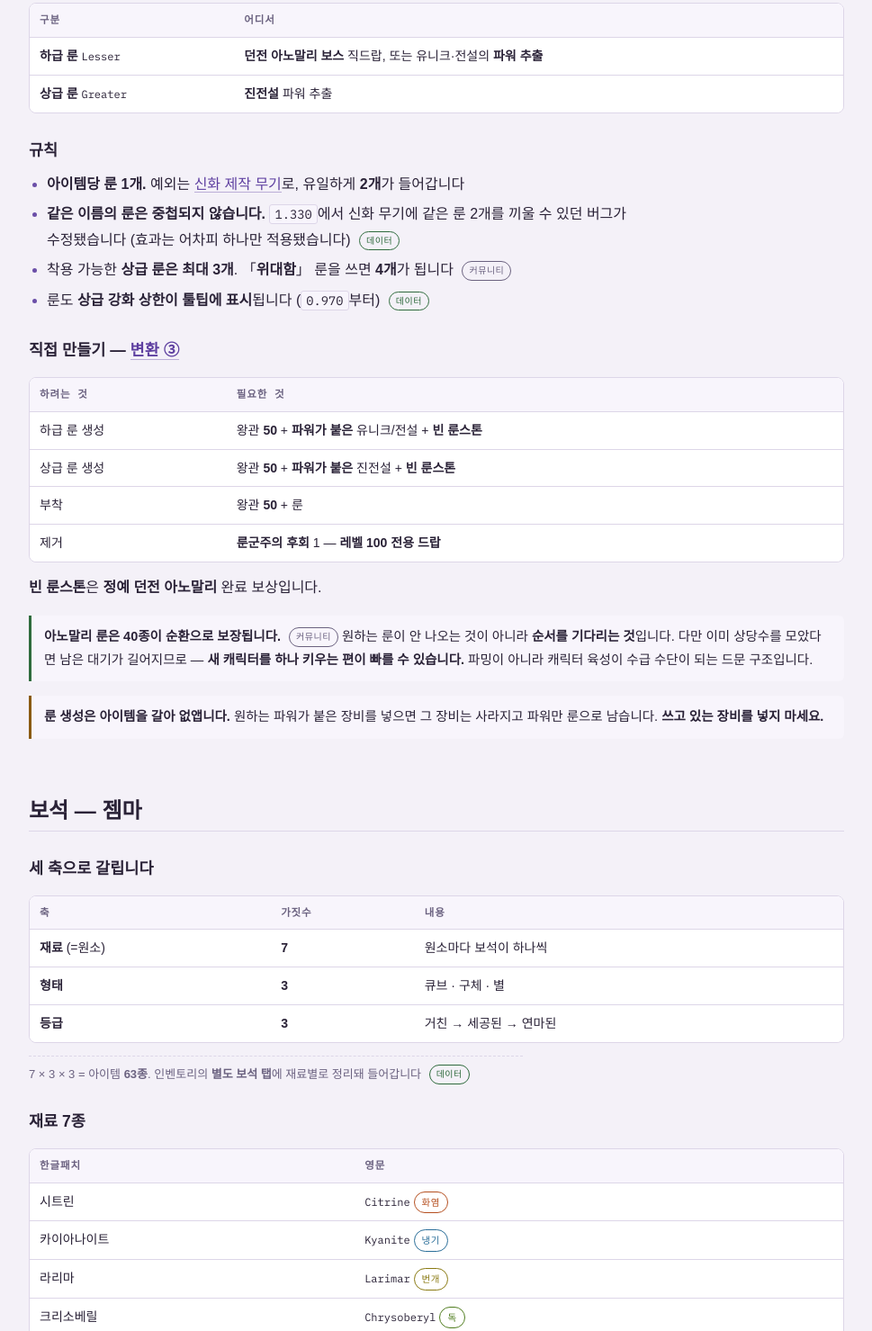
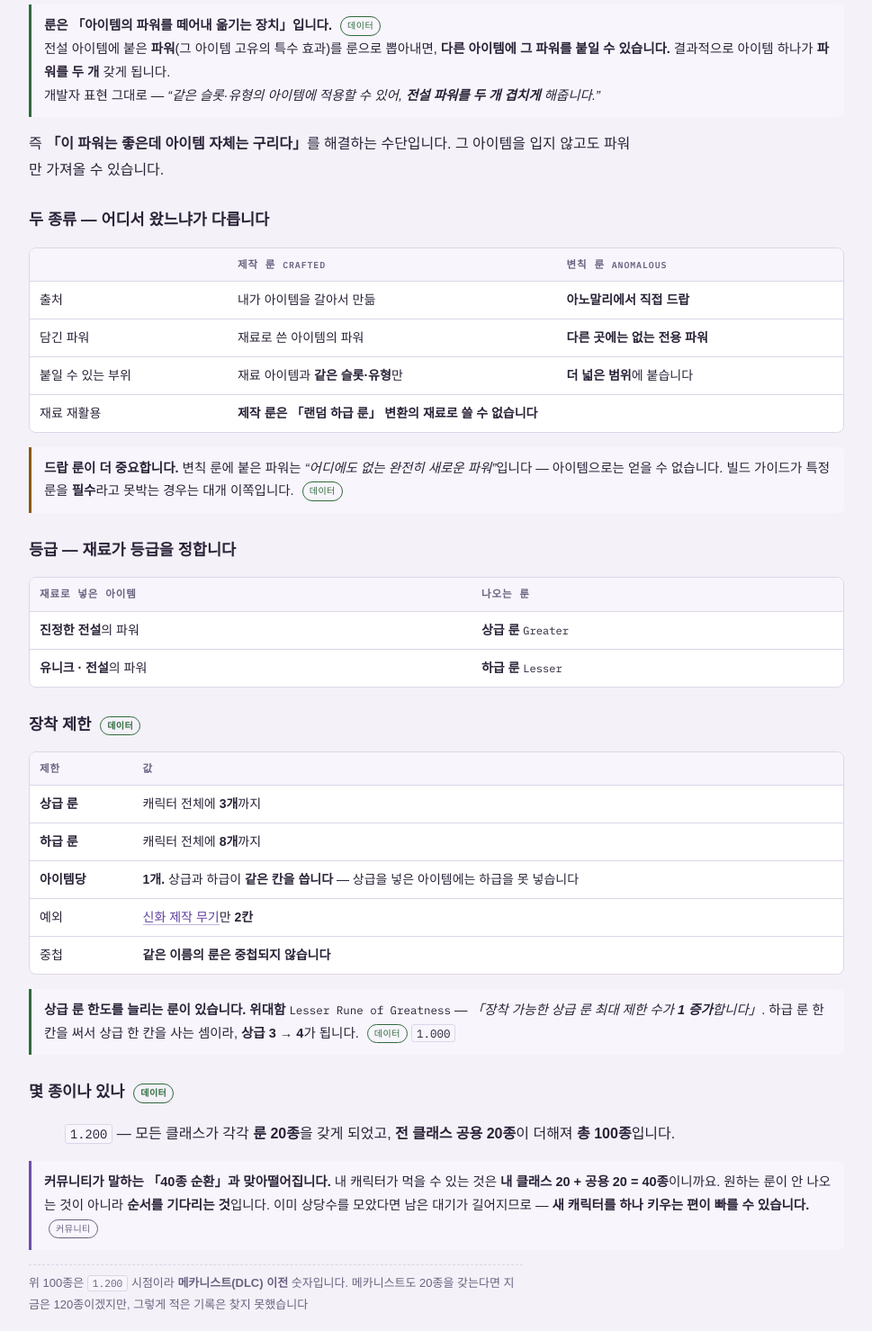
Before and after one commit to Somnium1357/chronicon-warlock-kr, a plain HTML site: page basics/crafting.html in a window 1280 px wide. Shown: the part 7576-9055 px from the top of the page at 90% size, without its empty margins (306-1275 px from the left). Drawn offline with Linux system fonts and the light colour scheme; a web font is replaced by a local one.

Commit message:
룬 절 전면 재작성 — 룬이 무엇인지부터 설명
기존 절은 출처와 제작 레시피만 있고 「룬이 무엇을 하는가」가 없었다.
0.900 의 룬 도입 기록으로 채움:

- 룬 = 아이템의 파워를 떼어내 다른 아이템에 옮기는 장치.
  결과적으로 아이템 하나가 전설 파워를 두 개 갖는다
- 제작 룬 vs 변칙(드랍) 룬 구분. 드랍 룬의 파워는 다른 곳에
  존재하지 않는 전용 파워이고, 붙일 수 있는 부위도 더 넓다
- 등급은 재료가 정한다 — 진전설→상급, 유니크/전설→하급
- 장착 제한: 상급 3, 하급 8, 아이템당 1칸이며 상급·하급이 같은 칸을
  공유한다는 점 (기존 문서에 상급 3만 있고 나머지가 없었음)
- 위대함 룬으로 상급 3→4
- 1.200 기준 클래스당 20 + 공용 20 = 100종. 커뮤니티의 「40종 순환」은
  내 캐릭터가 먹을 수 있는 20+20 과 일치한다는 점을 명시
- 빈 룬스톤을 받고 용도를 모르는 경우를 위한 3단계 절차와
  왕관 100개가 든다는 비용 경고

Co-Authored-By: Claude Opus 5 <noreply@anthropic.com>

```diff
--- a/basics/crafting.html
+++ b/basics/crafting.html
@@ -388,41 +388,102 @@
 <section id="runes">
   <h2>룬</h2>
 
+  <div class="note ok">
+    <strong>룬은 「아이템의 파워를 떼어내 옮기는 장치」입니다.</strong> <span class="tag data">데이터</span><br>
+    전설 아이템에 붙은 <strong>파워</strong>(그 아이템 고유의 특수 효과)를 룬으로 뽑아내면,
+    <strong>다른 아이템에 그 파워를 붙일 수 있습니다.</strong> 결과적으로 아이템 하나가
+    <strong>파워를 두 개</strong> 갖게 됩니다.<br>
+    개발자 표현 그대로 — <em>“같은 슬롯·유형의 아이템에 적용할 수 있어, <strong>전설 파워를 두 개 겹치게</strong> 해줍니다.”</em>
+  </div>
+
+  <p>즉 <strong>「이 파워는 좋은데 아이템 자체는 구리다」</strong>를 해결하는 수단입니다.
+     그 아이템을 입지 않고도 파워만 가져올 수 있습니다.</p>
+
+  <h3>두 종류 — 어디서 왔느냐가 다릅니다</h3>
   <div class="tw"><table>
-    <tr><th>구분</th><th>어디서</th></tr>
-    <tr><td><strong>하급 룬</strong> <span class="mono">Lesser</span></td><td><strong>던전 아노말리 보스</strong> 직드랍, 또는 유니크·전설의 <strong>파워 추출</strong></td></tr>
-    <tr><td><strong>상급 룬</strong> <span class="mono">Greater</span></td><td><strong>진전설</strong> 파워 추출</td></tr>
+    <tr><th></th><th><strong>제작 룬</strong> <span class="mono">Crafted</span></th><th><strong>변칙 룬</strong> <span class="mono">Anomalous</span></th></tr>
+    <tr><td>출처</td><td>내가 아이템을 갈아서 만듦</td><td><strong>아노말리에서 직접 드랍</strong></td></tr>
+    <tr><td>담긴 파워</td><td>재료로 쓴 아이템의 파워</td><td><strong>다른 곳에는 없는 전용 파워</strong></td></tr>
+    <tr><td>붙일 수 있는 부위</td><td>재료 아이템과 <strong>같은 슬롯·유형</strong>만</td><td><strong>더 넓은 범위</strong>에 붙습니다</td></tr>
+    <tr><td>재료 재활용</td><td colspan="2"><strong>제작 룬은 「랜덤 하급 룬」 변환의 재료로 쓸 수 없습니다</strong></td></tr>
   </table></div>
 
-  <h3>규칙</h3>
-  <ul>
-    <li><strong>아이템당 룬 1개.</strong> 예외는 <a href="#mythical">신화 제작 무기</a>로, 유일하게 <strong>2개</strong>가 들어갑니다</li>
-    <li><strong>같은 이름의 룬은 중첩되지 않습니다.</strong> <code>1.330</code>에서 신화 무기에 같은 룬 2개를 끼울 수 있던 버그가 수정됐습니다 (효과는 어차피 하나만 적용됐습니다) <span class="tag data">데이터</span></li>
-    <li>착용 가능한 <strong>상급 룬은 최대 3개</strong>. 「<strong>위대함</strong>」 룬을 쓰면 <strong>4개</strong>가 됩니다 <span class="tag comm">커뮤니티</span></li>
-    <li>룬도 <strong>상급 강화 상한이 툴팁에 표시</strong>됩니다 (<code>0.970</code>부터) <span class="tag data">데이터</span></li>
-  </ul>
+  <div class="note warn">
+    <strong>드랍 룬이 더 중요합니다.</strong> 변칙 룬에 붙은 파워는
+    <em>“어디에도 없는 완전히 새로운 파워”</em>입니다 — 아이템으로는 얻을 수 없습니다.
+    빌드 가이드가 특정 룬을 <strong>필수</strong>라고 못박는 경우는 대개 이쪽입니다.
+    <span class="tag data">데이터</span>
+  </div>
+
+  <h3>등급 — 재료가 등급을 정합니다</h3>
+  <div class="tw"><table>
+    <tr><th>재료로 넣은 아이템</th><th>나오는 룬</th></tr>
+    <tr><td><strong>진정한 전설</strong>의 파워</td><td><strong>상급 룬</strong> <span class="mono">Greater</span></td></tr>
+    <tr><td><strong>유니크 · 전설</strong>의 파워</td><td><strong>하급 룬</strong> <span class="mono">Lesser</span></td></tr>
+  </table></div>
+
+  <h3>장착 제한 <span class="tag data">데이터</span></h3>
+  <div class="tw"><table>
+    <tr><th>제한</th><th>값</th></tr>
+    <tr><td><strong>상급 룬</strong></td><td>캐릭터 전체에 <strong>3개</strong>까지</td></tr>
+    <tr><td><strong>하급 룬</strong></td><td>캐릭터 전체에 <strong>8개</strong>까지</td></tr>
+    <tr><td><strong>아이템당</strong></td><td><strong>1개.</strong> 상급과 하급이 <strong>같은 칸을 씁니다</strong> — 상급을 넣은 아이템에는 하급을 못 넣습니다</td></tr>
+    <tr><td>예외</td><td><a href="#mythical">신화 제작 무기</a>만 <strong>2칸</strong></td></tr>
+    <tr><td>중첩</td><td><strong>같은 이름의 룬은 중첩되지 않습니다</strong></td></tr>
+  </table></div>
+
+  <div class="note ok">
+    <strong>상급 룬 한도를 늘리는 룬이 있습니다.</strong>
+    <strong>위대함</strong> <span class="mono">Lesser Rune of Greatness</span> —
+    <em>「장착 가능한 상급 룬 최대 제한 수가 <strong>1 증가</strong>합니다」</em>.
+    하급 룬 한 칸을 써서 상급 한 칸을 사는 셈이라, <strong>상급 3 → 4</strong>가 됩니다.
+    <span class="tag data">데이터</span> <code>1.000</code>
+  </div>
+
+  <h3>몇 종이나 있나 <span class="tag data">데이터</span></h3>
+  <blockquote><code>1.200</code> — 모든 클래스가 각각 <strong>룬 20종</strong>을 갖게 되었고,
+     <strong>전 클래스 공용 20종</strong>이 더해져 <strong>총 100종</strong>입니다.</blockquote>
+  <div class="note">
+    <strong>커뮤니티가 말하는 「40종 순환」과 맞아떨어집니다.</strong>
+    내 캐릭터가 먹을 수 있는 것은 <strong>내 클래스 20 + 공용 20 = 40종</strong>이니까요.
+    원하는 룬이 안 나오는 것이 아니라 <strong>순서를 기다리는 것</strong>입니다.
+    이미 상당수를 모았다면 남은 대기가 길어지므로 —
+    <strong>새 캐릭터를 하나 키우는 편이 빠를 수 있습니다.</strong>
+    <span class="tag comm">커뮤니티</span>
+  </div>
+  <p class="src">위 100종은 <code>1.200</code> 시점이라 <strong>메카니스트(DLC) 이전</strong> 숫자입니다.
+     메카니스트도 20종을 갖는다면 지금은 120종이겠지만, 그렇게 적은 기록은 찾지 못했습니다</p>
 
   <h3>직접 만들기 — <a href="#transmute">변환 ③</a></h3>
   <div class="tw"><table>
     <tr><th>하려는 것</th><th>필요한 것</th></tr>
     <tr><td>하급 룬 생성</td><td>왕관 <strong>50</strong> + <strong>파워가 붙은</strong> 유니크/전설 + <strong>빈 룬스톤</strong></td></tr>
     <tr><td>상급 룬 생성</td><td>왕관 <strong>50</strong> + <strong>파워가 붙은</strong> 진전설 + <strong>빈 룬스톤</strong></td></tr>
-    <tr><td>부착</td><td>왕관 <strong>50</strong> + 룬</td></tr>
+    <tr><td>부착</td><td>왕관 <strong>50</strong> + 룬 — <strong>룬이 없는 아이템에만</strong></td></tr>
     <tr><td>제거</td><td><strong>룬군주의 후회</strong> 1 — <strong>레벨 100 전용 드랍</strong></td></tr>
   </table></div>
-  <p><strong>빈 룬스톤</strong>은 <strong>정예 던전 아노말리</strong> 완료 보상입니다.</p>
 
-  <div class="note ok">
-    <strong>아노말리 룬은 40종이 순환으로 보장됩니다.</strong> <span class="tag comm">커뮤니티</span>
-    원하는 룬이 안 나오는 것이 아니라 <strong>순서를 기다리는 것</strong>입니다.
-    다만 이미 상당수를 모았다면 남은 대기가 길어지므로 —
-    <strong>새 캐릭터를 하나 키우는 편이 빠를 수 있습니다.</strong>
-    파밍이 아니라 캐릭터 육성이 수급 수단이 되는 드문 구조입니다.
-  </div>
   <div class="note warn">
-    <strong>룬 생성은 아이템을 갈아 없앱니다.</strong> 원하는 파워가 붙은 장비를 넣으면
+    <strong>룬 생성은 재료 아이템을 없앱니다.</strong> 원하는 파워가 붙은 장비를 넣으면
     그 장비는 사라지고 파워만 룬으로 남습니다. <strong>쓰고 있는 장비를 넣지 마세요.</strong>
   </div>
+
+  <h3>빈 룬스톤을 받았다면</h3>
+  <div class="note ok">
+    <strong>빈 룬스톤</strong> <span class="mono">Blank Runestone</span>은 <strong>정예 던전 아노말리 완료 보상</strong>입니다.
+    설명이 <em>「아이템과 변환하여 그 힘을 흡수할 수 있습니다」</em> 한 줄뿐이라 용도가 잘 안 보이는데,
+    쓰는 곳은 하나입니다 — <strong>테오에게 가서 「하급/상급 룬 생성」</strong>.
+    <ol>
+      <li>가져오고 싶은 <strong>파워가 붙은 아이템</strong>을 고릅니다 (안 쓰는 것으로 — 사라집니다)</li>
+      <li>빈 룬스톤 + 그 아이템 + <strong>챔피언의 왕관 50</strong></li>
+      <li>나온 룬을 <strong>룬이 비어 있는</strong> 다른 아이템에 부착 (왕관 50 추가)</li>
+    </ol>
+    룬스톤 하나에 <strong>왕관 100개</strong>가 드는 셈이니, 아무 파워나 뽑지 말고
+    <strong>빌드에 필요한 파워를 정해두고</strong> 쓰세요.
+  </div>
+
+  <p class="src">룬 툴팁에는 <span class="mono">「POWER의 힘을 다음 장비 유형에 부여할 수 있습니다」</span>가 뜨고
+     그 아래에 붙일 수 있는 부위가 나열됩니다. 상급 강화 상한도 함께 표시됩니다 (<code>0.970</code>부터)</p>
 </section>
 
 <!-- ══════════ 보석 ══════════ -->
```
